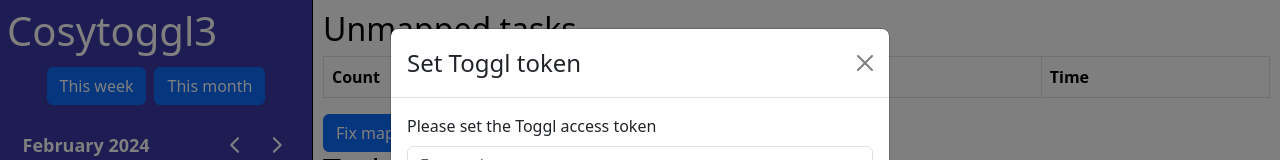
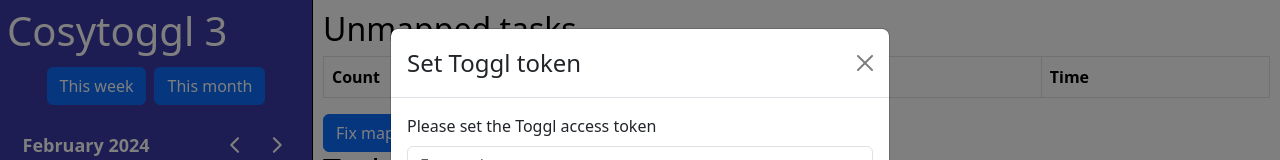
Before and after one commit to dsoklic/cosytoggl3, a React (Create React App) app: page / in a window 1280 px wide. Shown: the top 160 px of the page. Built offline with nearby package versions, Linux system fonts and the light colour scheme.

Commit message:
Fixed app naming

```diff
--- a/public/index.html
+++ b/public/index.html
@@ -5,10 +5,6 @@
     <link rel="icon" href="%PUBLIC_URL%/favicon.ico" />
     <meta name="viewport" content="width=device-width, initial-scale=1" />
     <meta name="theme-color" content="#000000" />
-    <meta
-      name="description"
-      content="Web site created using create-react-app"
-    />
     <link rel="apple-touch-icon" href="%PUBLIC_URL%/logo192.png" />
     <!--
       manifest.json provides metadata used when your web app is installed on a
@@ -24,7 +20,7 @@
       work correctly both with client-side routing and a non-root public URL.
       Learn how to configure a non-root public URL by running `npm run build`.
     -->
-    <title>React App</title>
+    <title>Cosytoggl 3</title>
   </head>
   <body>
     <noscript>You need to enable JavaScript to run this app.</noscript>
--- a/src/App.tsx
+++ b/src/App.tsx
@@ -30,7 +30,7 @@
     <div className="App">
       <TogglTokenModal />
       <div className="sidebar">
-        <h1 className="title">Cosytoggl3</h1>
+        <h1 className="title">Cosytoggl 3</h1>
 
         <div className="text-center">
           <Button className="m-1" onClick={() => dispatch(setThisWeek())}>This week</Button>
```
Also changed, not shown: public/manifest.json.
